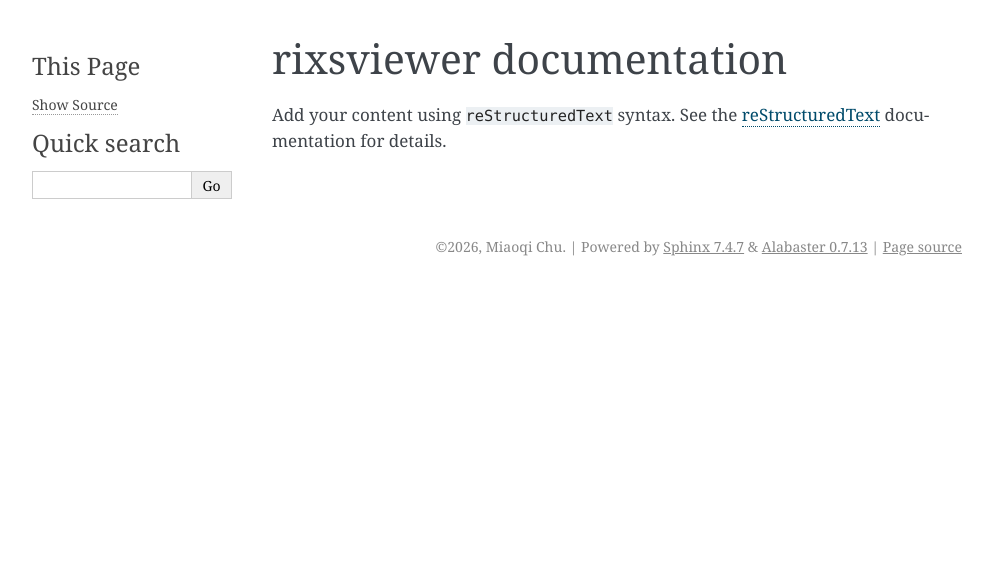
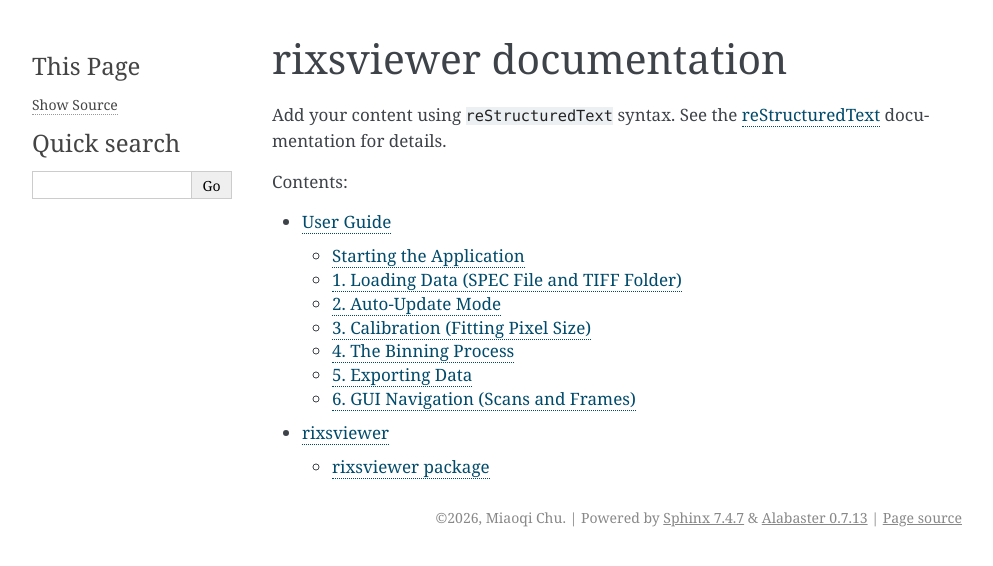
Before and after one commit to AdvancedPhotonSource/rixsviewer, a Sphinx documentation site: the page built from docs/source/index.rst, in a window 1280 px wide. Shown: the top 566 px of the page, without its empty margins (148-1141 px from the left). Built offline with Sphinx 7.4.7, drawn with Linux system fonts in a browser that asks for light colours; part of the change alters nothing that is shown.

Commit message:
feat: Add user guide to documentation, integrate it into the build, and add its PDF output to gitignore.

```diff
--- a/docs/source/index.rst
+++ b/docs/source/index.rst
@@ -14,3 +14,6 @@ documentation for details.
 .. toctree::
    :maxdepth: 2
    :caption: Contents:
+
+   user_guide
+   modules
--- /dev/null
+++ b/docs/source/user_guide.rst
@@ -0,0 +1,78 @@
+==========
+User Guide
+==========
+
+This guide explains how to use the RIXS Viewer graphical user interface (GUI) to visualize and process Resonance Inelastic X-ray Scattering (RIXS) data.
+
+Starting the Application
+========================
+
+You can start the RIXS Viewer GUI from the command line:
+
+.. code-block:: bash
+
+    rixsviewer --specfile /path/to/data.spec --tiff-folder /path/to/tiff/folder
+
+If you do not specify the command-line arguments, an empty GUI will open, and you can load the data manually.
+
+1. Loading Data (SPEC File and TIFF Folder)
+===========================================
+
+The RIXS Viewer requires a SPEC file containing the scan metadata and a corresponding folder containing the TIFF images from the detector.
+
+- **Set TIFF Folder**: Click the **Set TIFF Folder** button and browse to the directory containing your TIFF images.
+- **Load SPEC File**: Click the **Load SPEC File** button and select your ``.spec`` or ``.spm3`` file.
+- **Load Scan**: Click the **Load Scan** button to parse the SPEC file and load the list of available scans into the top table.
+
+2. Auto-Update Mode
+===================
+
+When running experiments in real-time, you might want the viewer to update automatically as new points are collected or new scans are started.
+
+- **Enable Auto-Update**: Check the **Auto-update** checkbox.
+- **How it works**: The viewer will check the SPEC file for modifications every second. If new points are appended to the current scan, or a completely new scan is added, the application will automatically process the new frames and refresh the display.
+- While active, the scan table will permanently select the latest (last) scan in the file, making it ideal for monitoring an ongoing measurement.
+
+3. Calibration (Fitting Pixel Size)
+===================================
+
+Calibration allows you to find the exact effective pixel size (``DeltaD``) or tilt angle by optimizing the spectral resolution (minimizing FWHM).
+
+- **Requirement**: Calibration requires an **EnergyScan** to be selected.
+- **Execution**: Select a target parameter (e.g., ``DeltaD`` or ``TiltAngle``) and click the **Fit Pixel Size** button.
+- **Under the hood**: The program performs a line search around an initial guessed parameter, evaluating the binned spectrum at each step and calculating the Full-Width at Half-Maximum (FWHM).
+- **Result**: You will be presented with a plot of the sweep and the overlaid spectra. You will be prompted to apply the optimal result. Note that overriding the metadata from the file requires the metadata source to be set to **USER**.
+
+4. The Binning Process
+======================
+
+The binning process collapses the 2D detector images into a 1D Energy vs. Intensity spectrum based on Rowland circle geometry.
+
+- **Triggering Processing**: Select a scan and click **Process Binning** (this happens automatically when selecting a new scan or in auto-update mode).
+- **Metadata Source**: You can choose where the parameters for binning come from:
+  - ``SpecFile``: Read parameters stored directly in the SPEC file header.
+  - ``PV``: Read live parameters via EPICS using channel access.
+  - ``USER``: Use the manually entered parameters from the left-side property tree.
+- **Binning Steps**:
+  1. For each frame, it sums the intensity across the defined vertical ROI (``Ylow`` to ``Yhigh``).
+  2. The pixel numbers are mapped onto a calibrated energy axis using the incident energy, reference pixel (``RefL``), backscattering energy (``Eb``), Rowland radius (``Ra``), and effective pixel size (``DeltaD``).
+  3. The individual frames are interpolated onto a common energy grid and summed/averaged to build the final spectrum.
+
+5. Exporting Data
+=================
+
+You may save the processed, 1D binned spectra to disk for external analysis.
+
+- **Save**: Click the **Save** button in the lower-left corner.
+- **File Location**: By default, the result is written alongside the original SPEC file, named ``<original_spec_filename>_bindata_rixsviewer.spec``.
+- **Format**: The file uses the standard SPEC format. Each saved spectrum is a new scan with standard headers (e.g., ``#S``, ``#L``).
+- **Columns**: The saved data generally includes ``Energy``, ``Intensity`` (normalized), ``Error``, ``Signal``, and ``Norm`` (total counts).
+
+6. GUI Navigation (Scans and Frames)
+====================================
+
+The user interface is broken up into several interactable views.
+
+- **Select Dataset**: The top pane contains a scan table displaying the Scan Number, Type, SPEC Points, and TIFF Points. Click any row to load and display that specific scan.
+- **Select Frames**: Once a scan dataset is loaded, a 2D view of the detector is displayed on the right. Below this view is a horizontal slider. Use this slider to scroll through the individual detector frames (TIFF images) contained within the scan.
+- By default, selecting a new dataset resets the frame view to the middle frame of the scan.
```
Also changed, not shown: 1 other file.
